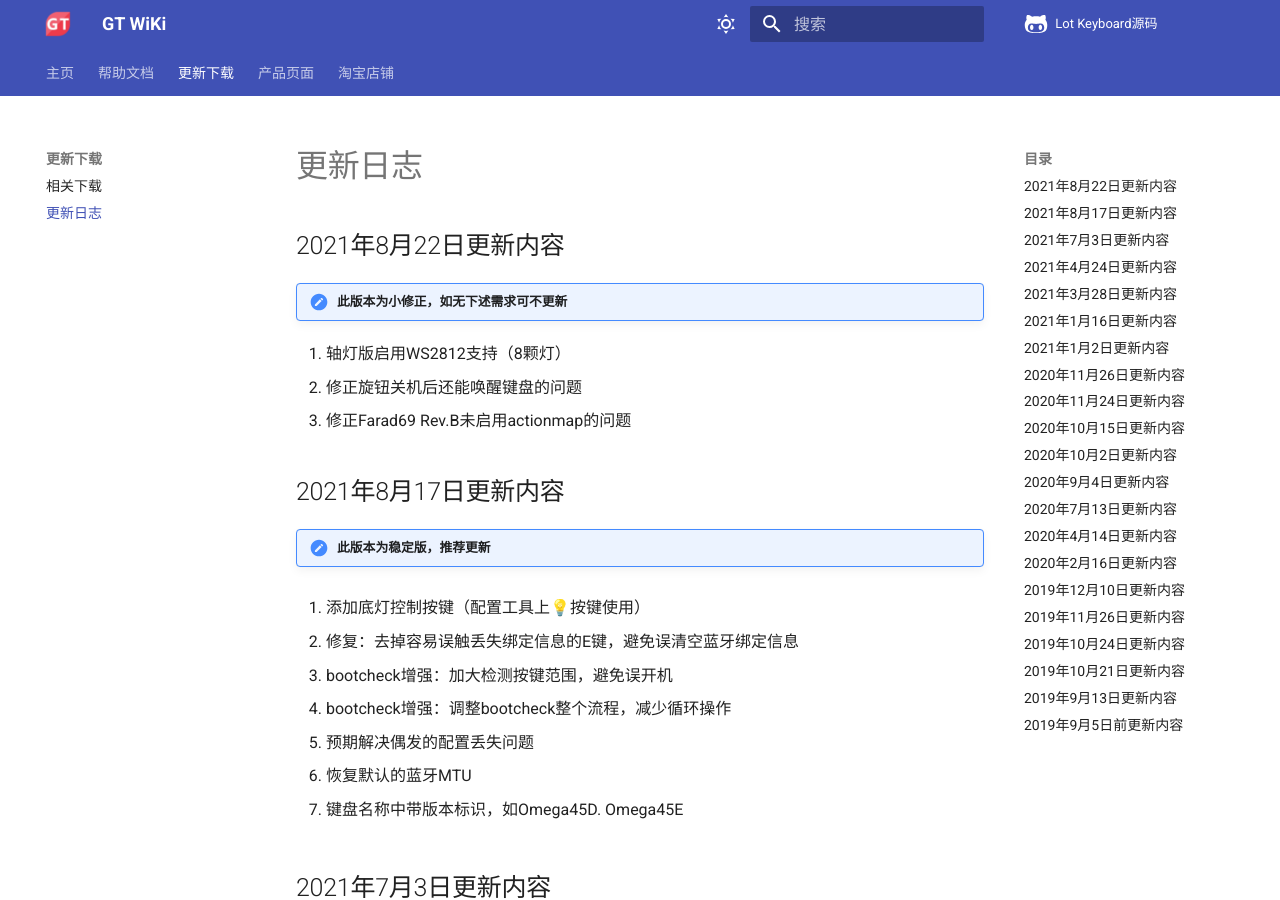
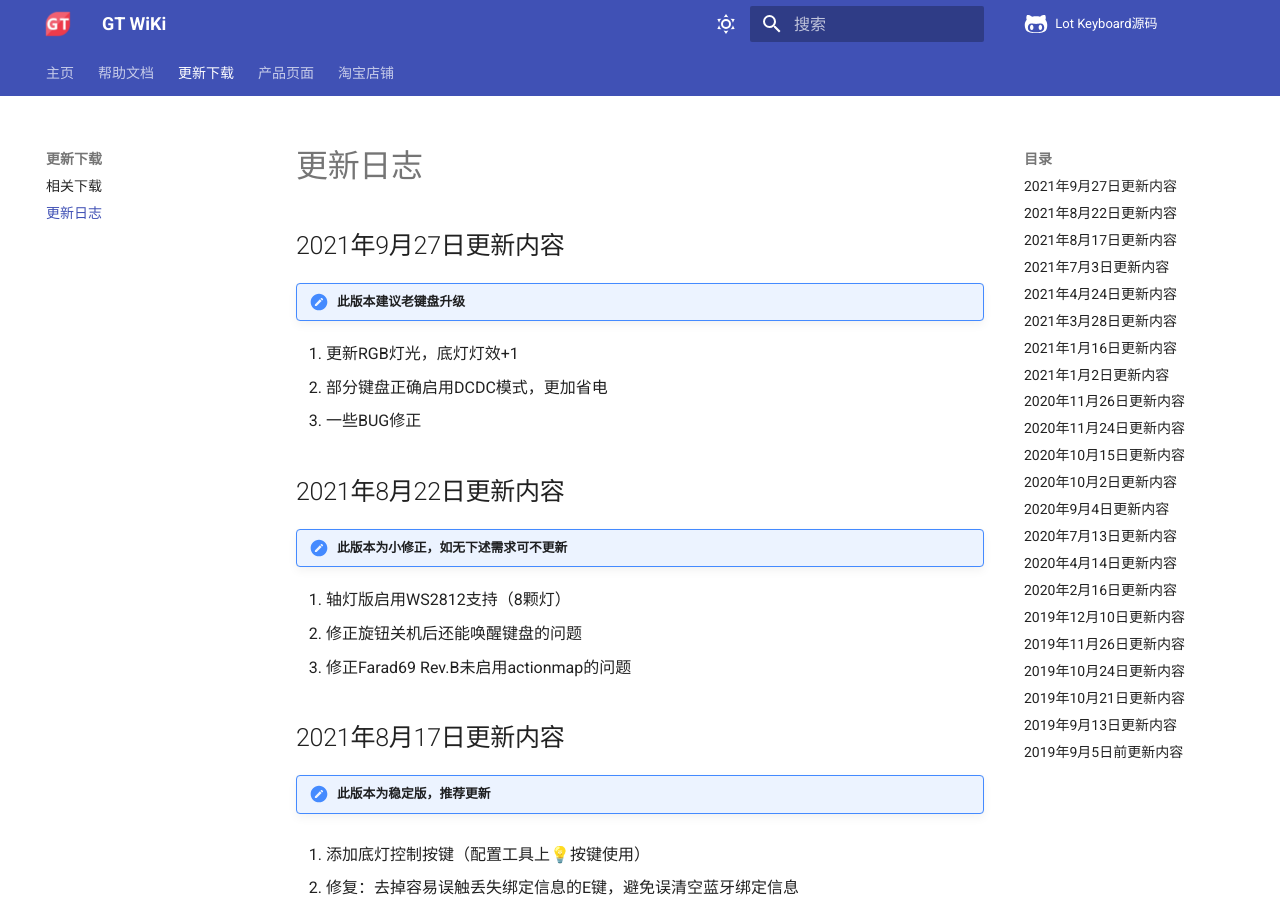
Before and after one commit to genokolar/genokolar.github.io, an MkDocs documentation site: the page built from docs/changelog.md, in a window 1280 px wide and 900 px high. Built offline with MkDocs 1.6.1 and Material for MkDocs 9.7.7, drawn with Linux system fonts in a browser that asks for light colours; comment, search, counter and statistics services are not loaded.

Commit message:
Update changelog.md

```diff
--- a/docs/changelog.md
+++ b/docs/changelog.md
@@ -1,5 +1,12 @@
 更新日志
 ==========
+2021年9月27日更新内容
+--------
+!!! note "此版本建议老键盘升级"
+1. 更新RGB灯光，底灯灯效+1
+2. 部分键盘正确启用DCDC模式，更加省电
+3. 一些BUG修正
+
 
 2021年8月22日更新内容
 --------
```
